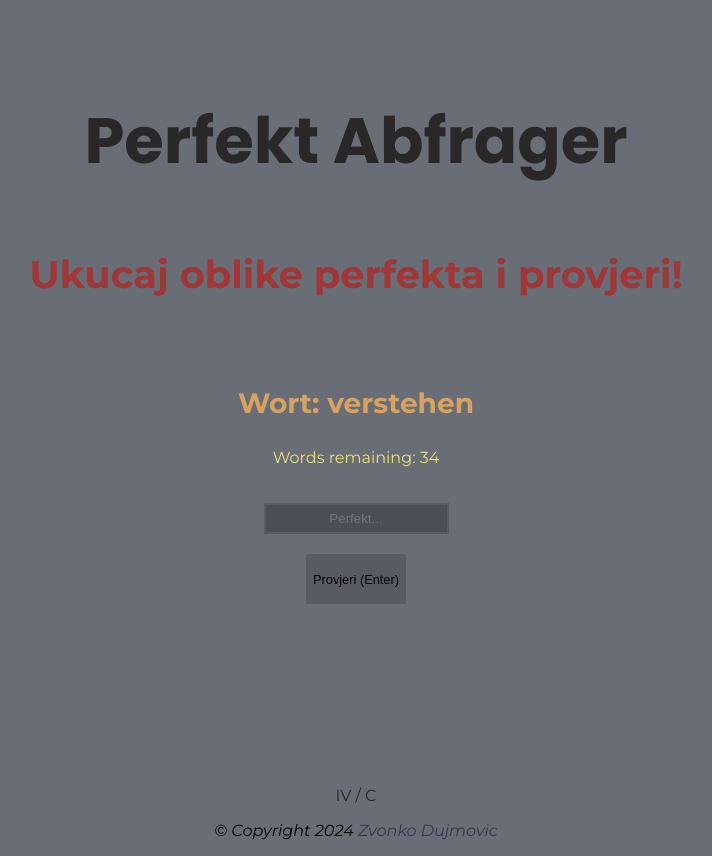
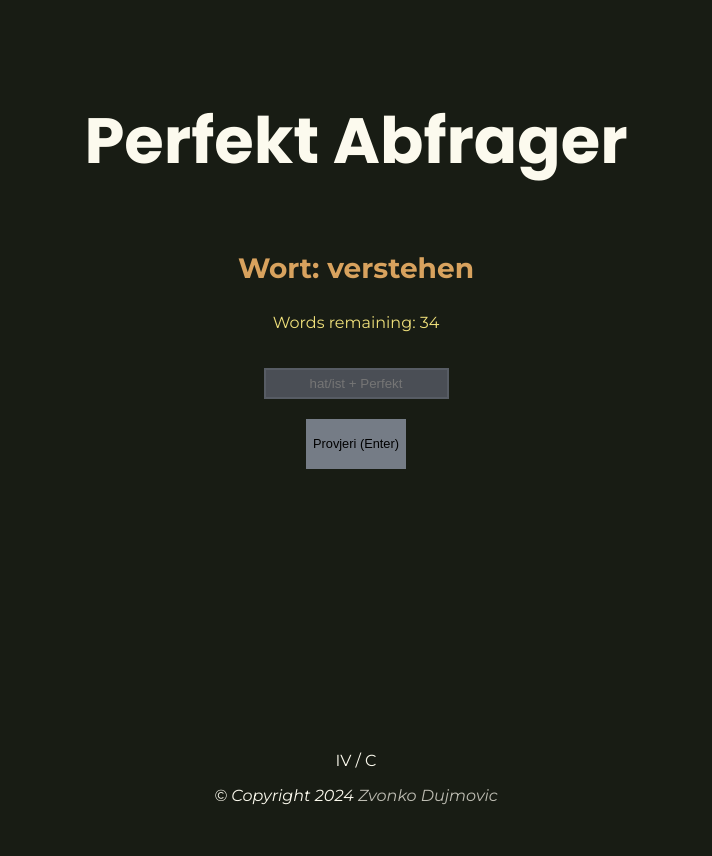
Before and after one commit to Dujma7/PerfektAbfrager, a plain HTML site: page index.html in a window 1280 px wide. Shown: the whole page, without its empty margins (284-996 px from the left). After the commit the page ends 821 px from the top, so only its background shows below. Drawn offline with Linux system fonts and the light colour scheme.

Commit message:
Add files via upload

```diff
--- a/index.html
+++ b/index.html
@@ -12,13 +12,12 @@
 <body>
     <div class="top">
         <h1>Perfekt Abfrager</h1>
-        <h3>Ukucaj oblike perfekta i provjeri!</h3>
     </div>
 
     <div class="middle">
         <strong><p class="wort">Riječ: </p></strong>
         <p id="wordsRemaining">Preostale riječi: </p>
-        <input type="text" placeholder="Perfekt..." id="perfekt"> <br>
+        <input type="text" placeholder="hat/ist + Perfekt" id="perfekt"> <br>
         <button id="check">Provjeri (Enter)</button>
         <p class="ans"></p>
     </div>
--- a/index.js
+++ b/index.js
@@ -115,7 +115,7 @@ function checkWord() {
             alert("Done! Your score " + correct.length.toString() + "/" + (correct.length + incorrect.length).toString());
             window.location.reload();
         }
-    },1000);
+    },3000);
 }
 
 
--- a/style.css
+++ b/style.css
@@ -1,7 +1,8 @@
 body {
     text-align: center;
     font-family: "Montserrat", sans-serif;
-    background-color: #686D76;
+    background-color: #181C14;
+    touch-action: pan-y;
 }
 
 h1 {
@@ -9,7 +10,7 @@ h1 {
     font-size: 4rem;
     padding: 50px;
     padding-bottom: 20px;
-    color: #292727;
+    color: #FCFAEE;
 }
 
 h3 {
@@ -30,16 +31,20 @@ h3 {
 }
 
 .middle {
-    padding-bottom: 150px;
+    padding-bottom: 250px;
 }
 
 a, a:visited {
     text-decoration: none;
-    color: #35374B;
+    color: #bebdb3;
+}
+
+.ans {
+    color: #FCFAEE;
 }
 
 .nr {
-    color: #292727;
+    color: #FCFAEE;
 }
 
 #perfekt {
@@ -49,7 +54,7 @@ a, a:visited {
     border-color:#575c64;
     margin: 20px;
     text-align: center;
-    color: #cbccce;
+    color: #fefeff;
 }
 
 #perfekt:focus {
@@ -60,7 +65,7 @@ a, a:visited {
     height: 50px;
     width: 100px;
     font-size: 0.8rem;
-    background-color:#575c64;
+    background-color:#757c86;
     color: rgb(0, 0, 0);
     border-style: none;
 }
@@ -73,8 +78,8 @@ a, a:visited {
     h1 {
         font-size: 3rem;
     }
+}
 
-    h3 {
-        font-size: 2rem;
-    }
+.footer {
+    color: #FCFAEE;
 }
```
